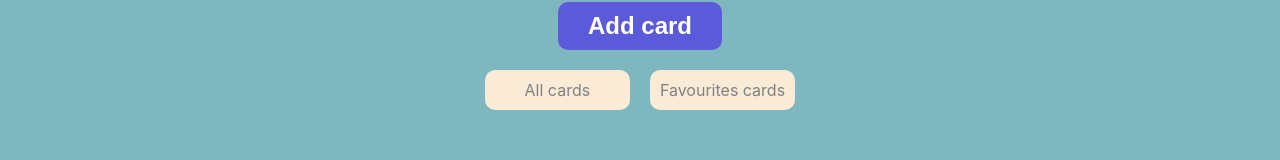
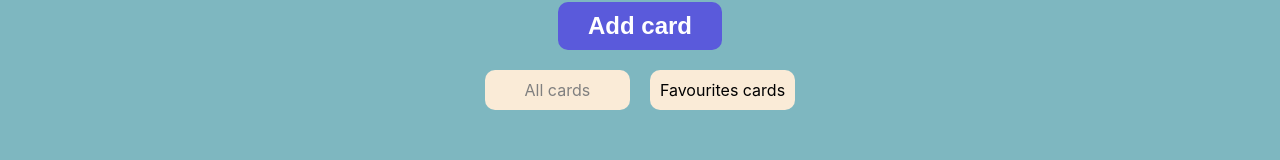
Before and after one commit to abdeev/GoIT-react-practice, a React (Create React App) app: page /GoIT-react-practice/favoriets in a window 1280 px wide. Shown: the part 167-327 px from the top of the page. Built offline with nearby package versions, Linux system fonts and the light colour scheme.

Commit message:
adding to fav and del from

```diff
--- a/src/components/Statistics/MainStatistics.jsx
+++ b/src/components/Statistics/MainStatistics.jsx
@@ -1,5 +1,5 @@
 import React, { useState, useEffect } from 'react';
-import { Link, Route, Routes } from 'react-router-dom';
+import { NavLink, Route, Routes } from 'react-router-dom';
 import { AllCards } from 'pages/AllCards/AllCards';
 import { FavorietsCards } from 'pages/FavorietsCards/FavorietsCards';
 
@@ -81,7 +81,12 @@ export const StatCompon = () => {
 
   const handleAddFavourite = id => {
     const card = statsElements.find(el => el.id === id);
+    const favCard = favouriteCard.find(el => el.id === id);
     if (!card) return;
+    if (favCard) {
+      setFavouriteCard(prev => prev.filter(favCard => favCard.id !== id));
+      return;
+    }
     setFavouriteCard(prev => [...prev, card]);
   };
   return (
@@ -90,12 +95,12 @@ export const StatCompon = () => {
 
       <ButtonModal actionOpenModal={handleOpenModal} />
       <nav className={css.nav}>
-        <Link to="/" className={css.navBtn}>
+        <NavLink to="/" end className={css.navBtn}>
           All cards
-        </Link>
-        <Link to="/favoriets" className={css.navBtn}>
+        </NavLink>
+        <NavLink to="/favoriets" className={css.navBtn}>
           Favourites cards
-        </Link>
+        </NavLink>
       </nav>
       <Routes>
         <Route
--- a/src/index.css
+++ b/src/index.css
@@ -24,3 +24,6 @@ code {
   justify-content: center;
   background-color: rgb(126, 183, 192);
 }
+.active {
+  color: black;
+}
```
